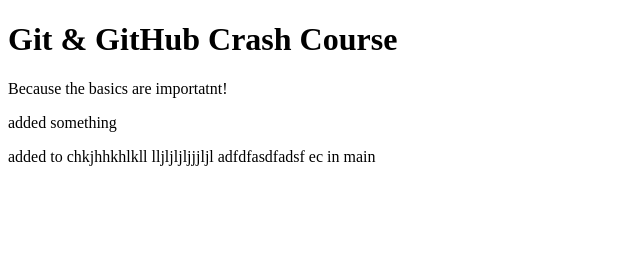
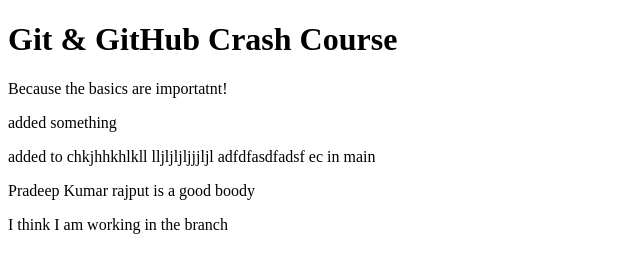
Before and after one commit to pkrajput-ai/test-one, a plain HTML site: page index.html in a window 1280 px wide. Shown: the whole page, without its empty margins (0-640 px from the left). Drawn offline with Linux system fonts and the light colour scheme.

Commit message:
add section

```diff
--- a/index.html
+++ b/index.html
@@ -2,7 +2,6 @@
 <html lang="en">
     <head>
         <meta charset="UTF-8" />
-        <meta http-equiv="X-UA-Compatible" content="IE=edge" />
         <meta name="viewport" content="width=device-width,intial"/>
         <title>Git & GitHub Crash Course </title>
     </head>
@@ -13,5 +12,7 @@
         <P>added to chkjhhkhlkll
             lljljljljjjljl
             adfdfasdfadsf ec in main</P>
+            <p> Pradeep Kumar rajput is a good boody</p>
+            <p> I think I am working in the branch</p>
     </body>
 </html>
```
